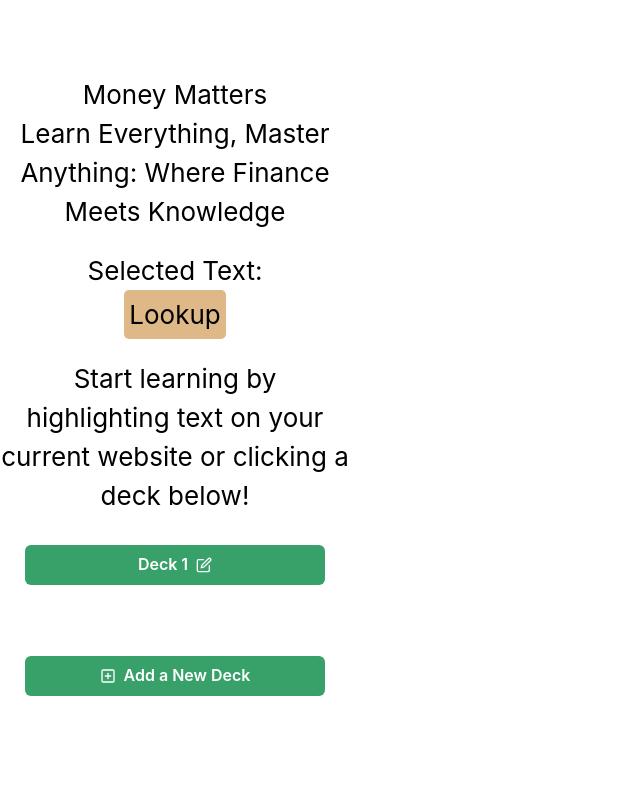
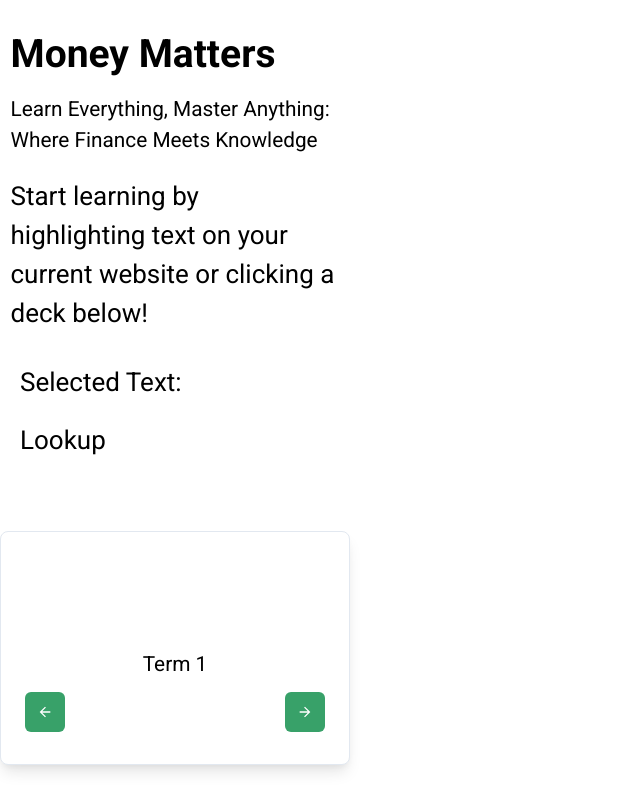
Before and after one commit to nelson123-lab/HackUNT2023, a React (Create React App) app in the folder client/: page / in a window 1280 px wide. Shown: the whole page, without its empty margins (0-640 px from the left). Built offline with nearby package versions, Linux system fonts and the light colour scheme; no server answers.

Commit message:
updated flashcard functionality

```diff
--- a/client/src/App.css
+++ b/client/src/App.css
@@ -1,10 +1,34 @@
+@import url('https://fonts.googleapis.com/css2?family=Roboto:wght@300;400;700&display=swap');
+@import url('https://fonts.googleapis.com/css2?family=Inter:wght@300;400;700&display=swap');
+
 .App {
-  text-align: center;
   width: 350px;
-  height: 700px;
-  background:#FDFDFD;
+  height: 500px;
+  background:#ffffff;
+  /* border: 1px solid black; */
+  font-family: 'Roboto';
 }
 
+p{
+  padding: 3%;
+  font-size: 80%;
+  justify-content: center;
+}
+
+.instructions {
+  padding: 3%;
+}
+.appname {
+  padding-top: 7%;
+  padding-left: 3%;
+  font-size: 150%;
+  font-weight: 550;
+}
+
+.adddeck {
+  align-items: center;
+  padding: 5%;
+}
 
 .App-logo {
     pointer-events: none;
@@ -17,14 +41,13 @@
 }
 
 .App-header {
-  background-color: #ffffff;
+  background-color: f0f0f0;
   min-height: 100vh;
   display: flex;
   flex-direction: column;
-  align-items: center;
-  justify-content: center;
   font-size: calc(10px + 2vmin);
   color: black;
+  border: 5px;
 }
 
 .App-link {
@@ -39,9 +62,3 @@
     transform: rotate(360deg);
   }
 }
-
-.buttons{
-  background-color: burlywood;
-  border-radius: 5px;
-  padding: 5px;
-}
--- a/client/src/App.js
+++ b/client/src/App.js
@@ -4,56 +4,19 @@ import { Button, Stack } from '@chakra-ui/react';
 import { PlusSquareIcon, EditIcon } from '@chakra-ui/icons';
 import React, { useState, useEffect } from 'react';
 import Popup from './Popup';
+import Flashcard from './Flashcard';
 import './App.css';
 
 
 
 function App() {
-  const [deckNames, setDeckNames] = useState(['Deck 1']);
-  const [editDeckIndex, setEditDeckIndex] = useState(null);
-  const [newDeckName, setNewDeckName] = useState('');
-
-  const addNewDeck = () => {
-    setDeckNames((prevNames) => [...prevNames, `Deck ${prevNames.length + 1}`]);
-  };
-
-  const handleEditClick = (index, e) => {
-    // Check if the click target is the icon
-    const isIconClick = e.target.tagName.toLowerCase() === 'svg';
-
-    if (isIconClick) {
-      // Handle edit functionality (e.g., open the editing interface)
-      setEditDeckIndex(index);
-      setNewDeckName(deckNames[index] || ''); // Ensure deckNames[index] is defined
-    } else {
-      // Go to another page (Deck Page)
-      window.location.href = 'https://chakra-ui.com/docs/components/button/usage#button-with-icon';
-    }
-  };
-
-  const handleSaveEdit = () => {
-    // Save the edited deck name
-    const updatedDeckNames = [...deckNames];
-    updatedDeckNames[editDeckIndex] = newDeckName.slice(0, 15).trim();
-    setDeckNames(updatedDeckNames);
-
-    // Reset edit state
-    setEditDeckIndex(null);
-    setNewDeckName('');
-  };
-
-
-  const handleCreateNewDeck = () => {
-    // Handle creating a new deck (if needed)
-    // For now, you can leave it empty or add any specific logic
-  };
 
   let messageURL;
-  useEffect(() => {
-    // Add event listener to listen for messages from the background script
-    chrome.runtime.onMessage.addListener((message, sender, sendResponse) => {
-      messageURL = message.currentURL
-    })});
+  // useEffect(() => {
+  //   // Add event listener to listen for messages from the background script
+  //   chrome.runtime.onMessage.addListener((message, sender, sendResponse) => {
+  //     messageURL = message.currentURL
+  //   })});
 
 
   return (
@@ -62,50 +25,9 @@ function App() {
         <header className="App-header">
           <div className="appname">Money Matters</div>
           <p>Learn Everything, Master Anything: Where Finance Meets Knowledge</p>
+          <div className='instructions'>Start learning by highlighting text on your current website or clicking a deck below!</div>
           <Popup/>
-          <div className='instructions'>Start learning by highlighting text on your current website or clicking a deck below!</div>
-          <Stack spacing={4} direction='column' align='center' padding='30px'>
-            {deckNames.map((deckName, index) => (
-              <Button
-                key={index}
-                width='300px'
-                colorScheme='green'
-                size='md'
-                marginRight='0'
-                rightIcon={<EditIcon />}
-                onClick={(e) => handleEditClick(index, e)}
-              >
-                {editDeckIndex === index ? (
-                  <Input
-                  value={newDeckName}
-                  onChange={(e) => setNewDeckName(e.target.value)}
-                  autoFocus
-                  onBlur={() => handleSaveEdit()}
-                  maxLength={15}
-                  onKeyDown={(e) => {
-                    if (e.key === 'Enter' || e.key === ' ') {
-                      handleSaveEdit();
-                    }
-                  }}
-                />
-
-                ) : (
-                  deckName
-                )}
-              </Button>
-            ))}
-            <br />
-            <Button
-              leftIcon={<PlusSquareIcon />}
-              width='300px'
-              size='md'
-              colorScheme='green'
-              variant='solid'
-              onClick={addNewDeck}
-            >
-              Add a New Deck
-            </Button>
-          </Stack>
+          <Flashcard/>
         </header>
       </div>
     </ChakraProvider>
--- /dev/null
+++ b/client/src/Flashcard.js
@@ -0,0 +1,98 @@
+import React, { useState } from 'react';
+import { Box, Text, Flex, IconButton } from '@chakra-ui/react';
+import { ArrowBackIcon, ArrowForwardIcon } from '@chakra-ui/icons';
+
+const Flashcard = () => {
+  const [flashcards] = useState([
+    { term: 'Term 1', definition: 'Definition 1' },
+    { term: 'Term 2', definition: 'Definition 2' },
+    { term: 'Term 3', definition: 'Definition 3' },
+  ]);
+
+  const [currentCardIndex, setCurrentCardIndex] = useState(0);
+  const [isFlipped, setIsFlipped] = useState(false);
+
+  const currentFlashcard = flashcards[currentCardIndex];
+
+  const handleNextCard = () => {
+    if (isFlipped) {
+      // If the card is flipped, just go to the next card without changing the flip state
+      setCurrentCardIndex((prevIndex) => (prevIndex + 1) % flashcards.length);
+    } else {
+      // If the card is not flipped, flip it
+      setIsFlipped(true);
+    }
+  };
+
+
+
+
+  const handlePrevCard = () => {
+    if (isFlipped) {
+      // If the card is flipped, just go to the previous card without changing the flip state
+      setCurrentCardIndex((prevIndex) => {
+        const newIndex = prevIndex === 0 ? flashcards.length - 1 : prevIndex - 1;
+        return newIndex;
+      });
+    } else {
+      // If the card is not flipped, flip it
+      setIsFlipped(true);
+    }
+  };
+
+  const handleFlip = () => {
+    setIsFlipped(!isFlipped);
+  };
+
+
+  return (
+    <Box
+      maxW="md"
+      borderWidth="1px"
+      borderRadius="lg"
+      overflow="hidden"
+      p={6}
+      boxShadow="lg"
+      bg="white"
+      mt={8}
+      position="relative"
+    >
+      <Text fontSize="xl" fontWeight="bold" mb={4}>
+        </Text>
+      <Flex
+        justifyContent="center"
+        alignItems="center"
+        flexDirection="column"
+        height="150px"
+        onClick={handleFlip}
+        cursor="pointer"
+        position="relative"
+      >
+        {!isFlipped && (
+            <Text display="block">{currentFlashcard.term}</Text>
+        )}
+
+        {isFlipped && (
+            <Text display="block">{currentFlashcard.definition}</Text>
+        )}
+
+
+
+
+        {/* Arrows */}
+        <Flex
+          justifyContent="space-between"
+          position="absolute"
+          bottom="8px"
+          width="100%"
+          zIndex={1}
+        >
+          <IconButton icon={<ArrowBackIcon />} colorScheme="green" onClick={handlePrevCard} />
+          <IconButton icon={<ArrowForwardIcon />} colorScheme="green" onClick={handleNextCard} />
+        </Flex>
+      </Flex>
+    </Box>
+  );
+};
+
+export default Flashcard;
```
